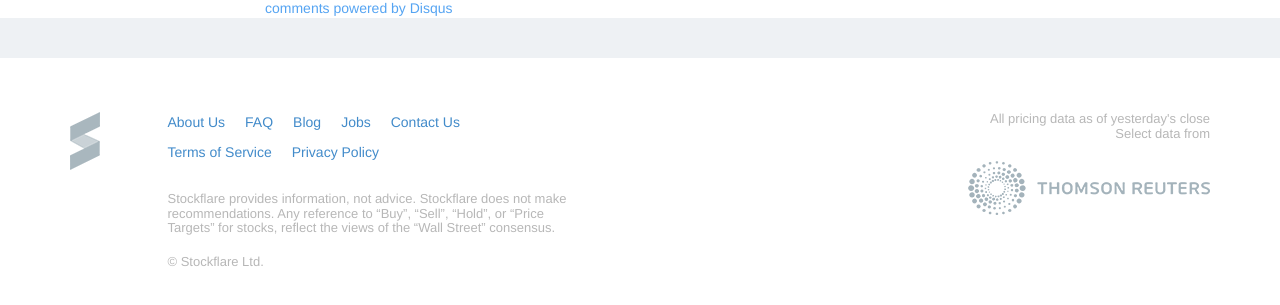
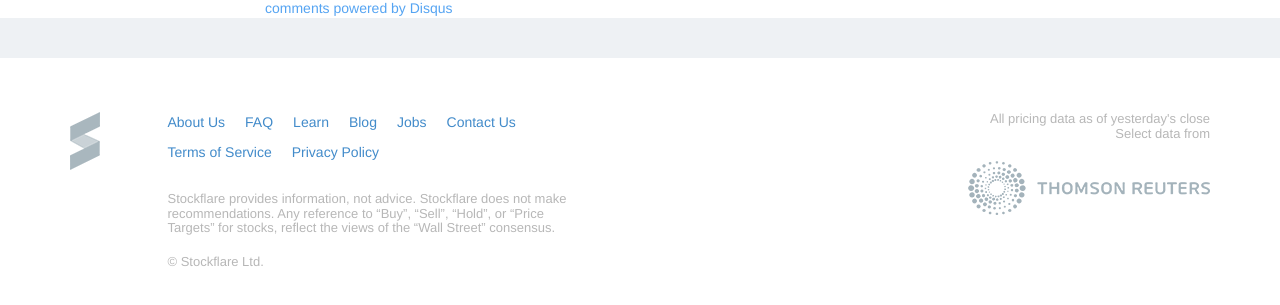
Before and after one commit to Stockflare/blog, a Jekyll site: the page built from _posts/2014-07-03-quotes-buffetts-investor-rules.markdown, in a window 1280 px wide and 900 px high, scrolled down 766 px. Shown: the part 590-895 px from the top of the window. Built offline with Jekyll 4.4.1, drawn with Linux system fonts in a browser that asks for light colours; nearby versions of some CDN libraries; comment, search, counter and statistics services are not loaded.

Commit message:
Added Learn to Footer

```diff
--- a/_includes/footer.html
+++ b/_includes/footer.html
@@ -10,6 +10,7 @@
             <ul class="links clearfix">
               <li><a href="http://pages.stockflare.com/about">About Us</a></li>
               <li><a href="http://pages.stockflare.com/faq">FAQ</a></li>
+              <li><a href="http://learn.stockflare.com">Learn</a></li>
               <li><a href="http://blog.stockflare.com">Blog</a></li>
               <li><a href="http://pages.stockflare.com/jobs">Jobs</a></li>
               <li><a href="http://pages.stockflare.com/contact">Contact Us</a></li>
```
